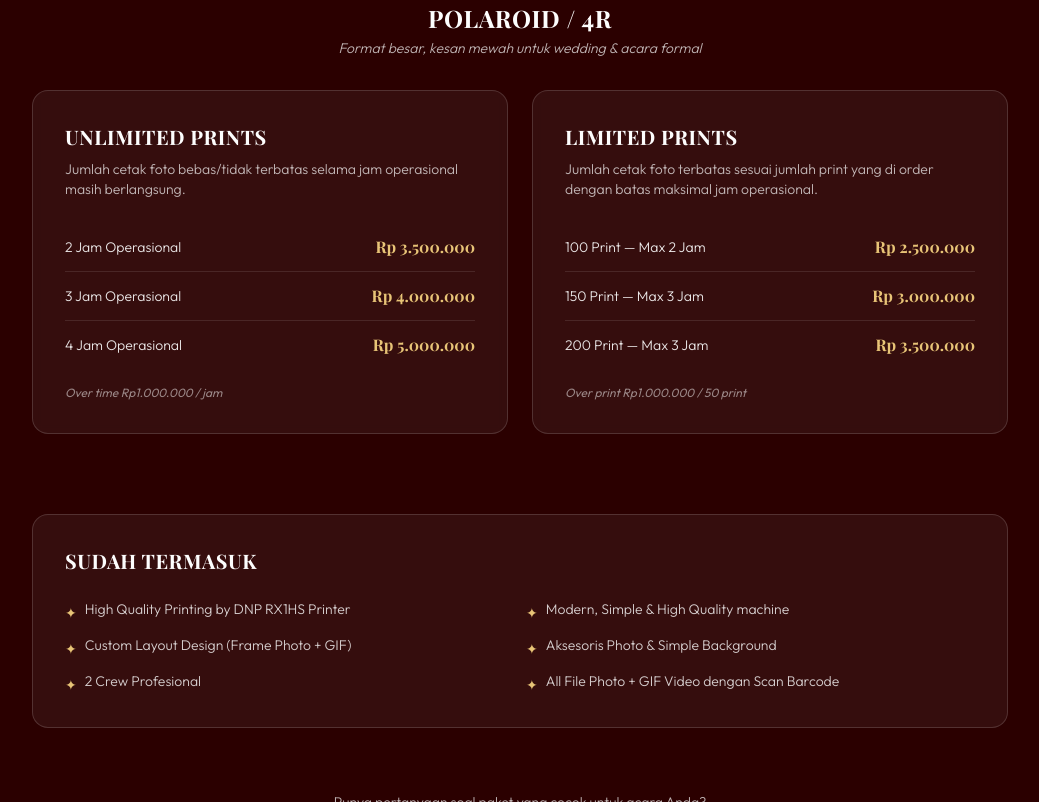
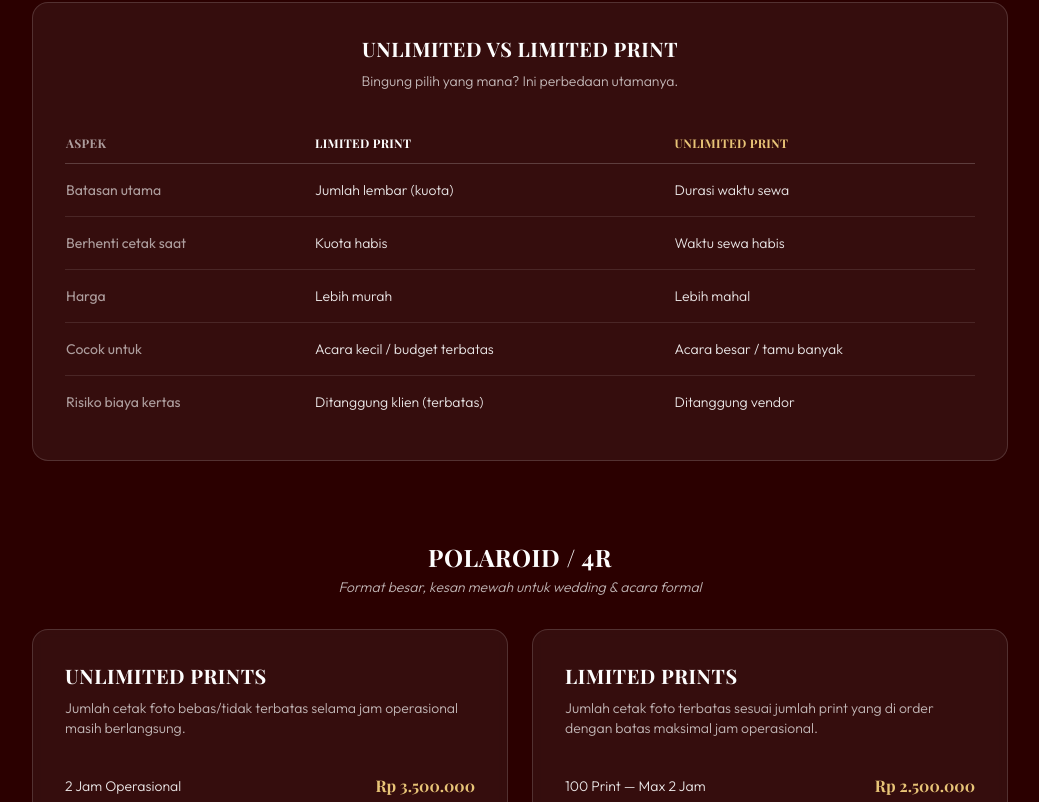
Before and after one commit to gustiyuda14-source/EPICMOMENT-PHOTOBOOTH, a Next.js app: page /harga in a window 1280 px wide. Shown: the part 838-1640 px from the top of the page, without its empty margins (120-1159 px from the left). Built offline with nearby package versions, Linux system fonts and the light colour scheme.

Commit message:
Add Unlimited vs Limited print comparison table to harga page
Inserted between the 2R and 4R sections so the distinction is
explained once, right where "Unlimited"/"Limited" first appear.

```diff
--- a/src/app/harga/page.tsx
+++ b/src/app/harga/page.tsx
@@ -1,8 +1,28 @@
  import type { Metadata } from "next";
 import { SectionHeading } from "@/components/SectionHeading";
 import { PriceTable } from "@/components/PriceTable";
+import { PrintComparisonTable } from "@/components/PrintComparisonTable";
 import { WhatsAppButton } from "@/components/WhatsAppButton";
 import { PRICING, SERVICE_INCLUDES } from "@/data/packages";
+
+const [FORMAT_2R, ...OTHER_FORMATS] = PRICING;
+
+function FormatSection({ format }: { format: (typeof PRICING)[number] }) {
+  return (
+    <div>
+      <div className="text-center">
+        <h2 className="font-serif text-2xl font-bold uppercase tracking-wide">{format.name}</h2>
+        <p className="mt-1 text-sm font-light italic text-cream/70">{format.subtitle}</p>
+      </div>
+
+      <div className="mt-8 grid gap-6 md:grid-cols-2">
+        {format.tables.map((table) => (
+          <PriceTable key={table.tier} table={table} />
+        ))}
+      </div>
+    </div>
+  );
+}
 
 export const metadata: Metadata = {
   title: "Harga",
@@ -15,21 +35,12 @@ export default function HargaPage() {
       <SectionHeading eyebrow="Price List" title="Our Packages" script="choose your moment" />
 
       <div className="mt-14 space-y-20">
-        {PRICING.map((format) => (
-          <div key={format.format}>
-            <div className="text-center">
-              <h2 className="font-serif text-2xl font-bold uppercase tracking-wide">
-                {format.name}
-              </h2>
-              <p className="mt-1 text-sm font-light italic text-cream/70">{format.subtitle}</p>
-            </div>
+        <FormatSection format={FORMAT_2R} />
 
-            <div className="mt-8 grid gap-6 md:grid-cols-2">
-              {format.tables.map((table) => (
-                <PriceTable key={table.tier} table={table} />
-              ))}
-            </div>
-          </div>
+        <PrintComparisonTable />
+
+        {OTHER_FORMATS.map((format) => (
+          <FormatSection key={format.format} format={format} />
         ))}
       </div>
 
--- /dev/null
+++ b/src/components/PrintComparisonTable.tsx
@@ -0,0 +1,41 @@
+import { PRINT_COMPARISON } from "@/data/policies";
+
+export function PrintComparisonTable() {
+  return (
+    <div className="rounded-2xl border border-cream/15 bg-cream/5 p-6 sm:p-8">
+      <h3 className="text-center font-serif text-xl font-bold uppercase tracking-wide">
+        Unlimited vs Limited Print
+      </h3>
+      <p className="mx-auto mt-2 max-w-md text-center text-sm font-light text-cream/70">
+        Bingung pilih yang mana? Ini perbedaan utamanya.
+      </p>
+
+      <div className="mt-8 overflow-x-auto">
+        <table className="w-full min-w-[560px] border-collapse text-sm">
+          <thead>
+            <tr className="border-b border-cream/20">
+              <th className="py-3 pr-4 text-left font-serif text-xs font-bold uppercase tracking-wide text-cream/60">
+                Aspek
+              </th>
+              <th className="px-4 py-3 text-left font-serif text-xs font-bold uppercase tracking-wide text-cream">
+                Limited Print
+              </th>
+              <th className="pl-4 py-3 text-left font-serif text-xs font-bold uppercase tracking-wide text-gold">
+                Unlimited Print
+              </th>
+            </tr>
+          </thead>
+          <tbody>
+            {PRINT_COMPARISON.map((row) => (
+              <tr key={row.aspect} className="border-b border-cream/10 last:border-0">
+                <td className="py-4 pr-4 font-medium text-cream/60">{row.aspect}</td>
+                <td className="px-4 py-4 font-light text-cream/90">{row.limited}</td>
+                <td className="pl-4 py-4 font-light text-cream/90">{row.unlimited}</td>
+              </tr>
+            ))}
+          </tbody>
+        </table>
+      </div>
+    </div>
+  );
+}
--- a/src/data/policies.ts
+++ b/src/data/policies.ts
@@ -37,6 +37,22 @@ export const WHY_PHOTOBOOTH = [
   },
 ];
 
+export const PRINT_COMPARISON = [
+  { aspect: "Batasan utama", limited: "Jumlah lembar (kuota)", unlimited: "Durasi waktu sewa" },
+  { aspect: "Berhenti cetak saat", limited: "Kuota habis", unlimited: "Waktu sewa habis" },
+  { aspect: "Harga", limited: "Lebih murah", unlimited: "Lebih mahal" },
+  {
+    aspect: "Cocok untuk",
+    limited: "Acara kecil / budget terbatas",
+    unlimited: "Acara besar / tamu banyak",
+  },
+  {
+    aspect: "Risiko biaya kertas",
+    limited: "Ditanggung klien (terbatas)",
+    unlimited: "Ditanggung vendor",
+  },
+];
+
 export const EQUIPMENT_SPECS = [
   "Kamera DSLR Canon 24MP",
   "Layar sentuh 24 inci",
```
